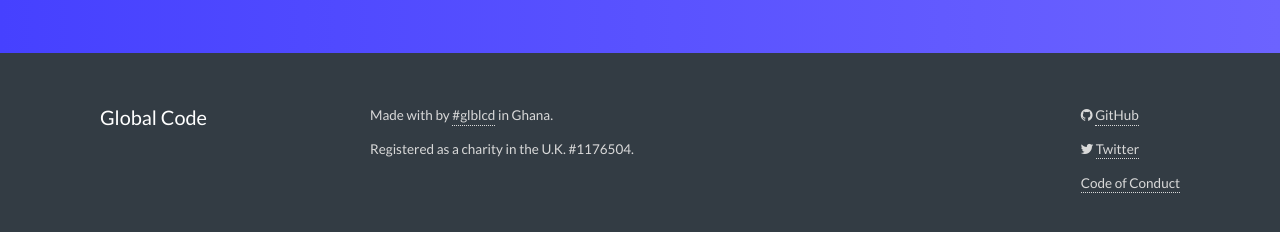
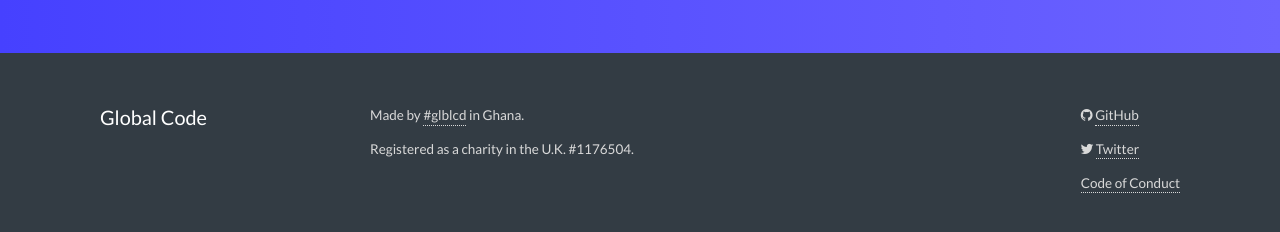
Before and after one commit to glblcd/glblcd.github.io, a Jekyll site: the page built from index.html, in a window 1280 px wide and 900 px high, scrolled down 3313 px. Shown: the part 629-861 px from the top of the window. Built offline with Jekyll 4.4.1, drawn with Linux system fonts in a browser that asks for light colours.

Commit message:
broken-heart

```diff
--- a/_includes/footer.html
+++ b/_includes/footer.html
@@ -4,8 +4,7 @@
     <div class="footer__data">
       <div class="footer__data__item">
         <div class="footer__row">
-          Made with <i class="icon ion-heart"></i> by <a href="https://twitter.com/glblcd" target="_blank"
-            class="footer__link">#glblcd</a> in Ghana.
+          Made by <a href="https://twitter.com/glblcd" target="_blank" class="footer__link">#glblcd</a> in Ghana.
         </div>
         <div class="footer__row">
           Registered as a charity in the U.K. #1176504.
```
